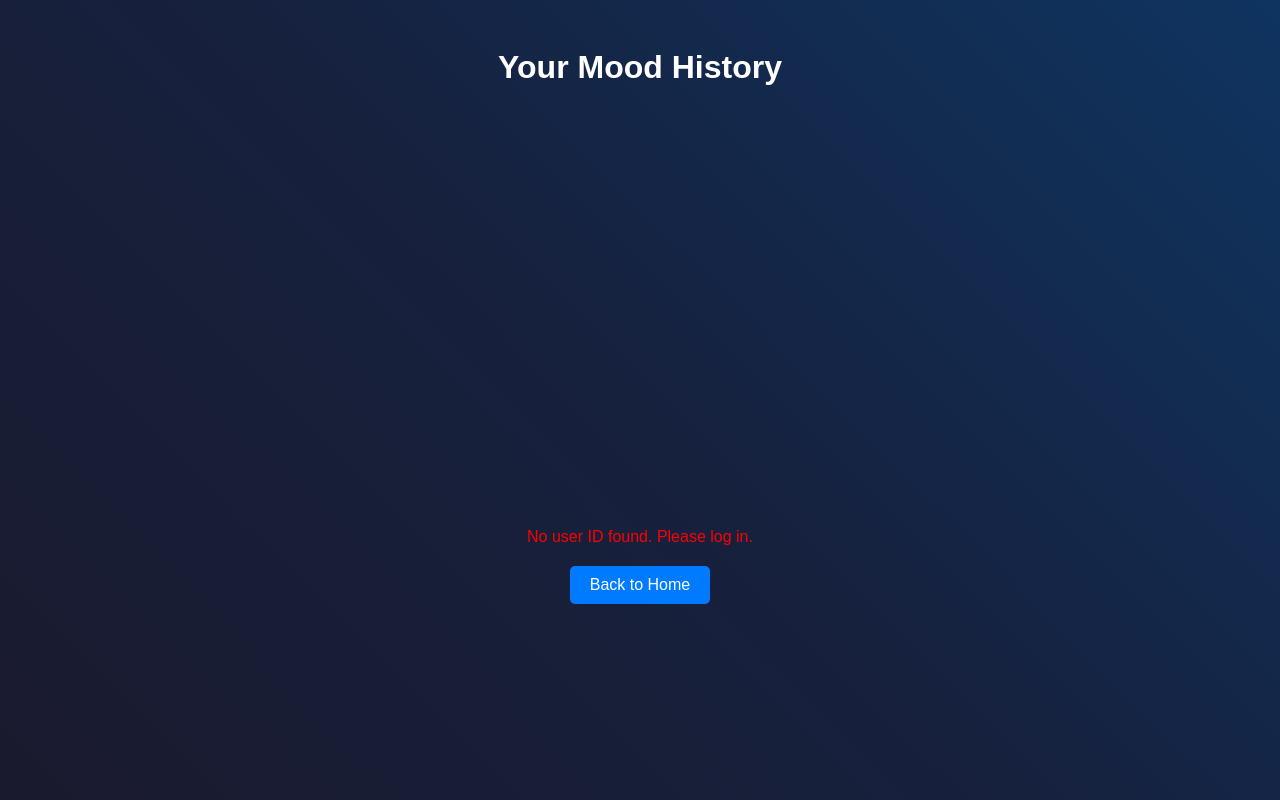
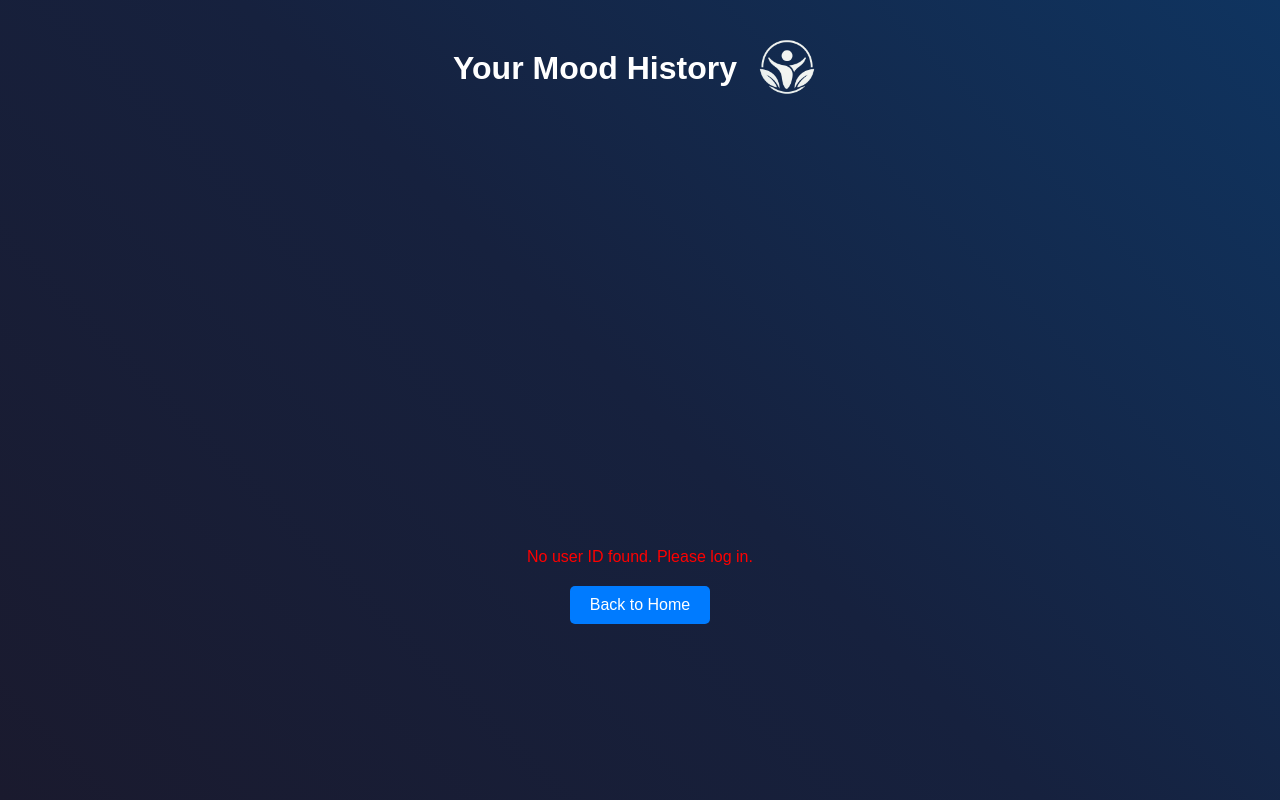
Before and after one commit to jasonMatillano/CarAuctionChatBot, a website: page public/mood_graph.html in a window 1280 px wide. Drawn offline with nearby package versions, Linux system fonts and the light colour scheme.

Commit message:
added logo in mood history

```diff
--- a/public/mood_graph.html
+++ b/public/mood_graph.html
@@ -37,7 +37,8 @@
         }
         return gk_fileData[filename] || "";
         }
-        </script><!DOCTYPE html>
+</script>
+<!DOCTYPE html>
 <html lang="en">
 <head>
     <meta charset="UTF-8">
@@ -52,6 +53,26 @@
             align-items: center;
             padding: 20px;
             color: #fff; /* Changed text font to white */
+        }
+        .header-container {
+            display: flex;
+            align-items: center;
+            justify-content: center;
+            gap: 10px;
+            margin-bottom: 20px;
+            flex-wrap: wrap;
+        }
+        h1 {
+            color: #fff; /* Changed h1 text to white */
+            font-size: 2em;
+            margin: 0;
+        }
+        .logo {
+            width: 80px;
+            height: 80px;
+            object-fit: contain;
+            display: block;
+            border-radius: 8px;
         }
         #moodChart {
             max-width: 800px;
@@ -75,13 +96,13 @@
         .back-btn:hover {
             background-color: #0056b3;
         }
-        h1 {
-            color: #fff; /* Changed h1 text to white */
-        }
     </style>
 </head>
 <body>
-    <h1>Your Mood History</h1>
+    <div class="header-container">
+        <h1>Your Mood History</h1>
+        <img src="SerSyncLogo.png" alt="SerSync Logo" class="logo">
+    </div>
     <canvas id="moodChart"></canvas>
     <div id="error" class="error" style="display: none;"></div>
     <button class="back-btn" onclick="window.location.href='home.html'">Back to Home</button>
```
